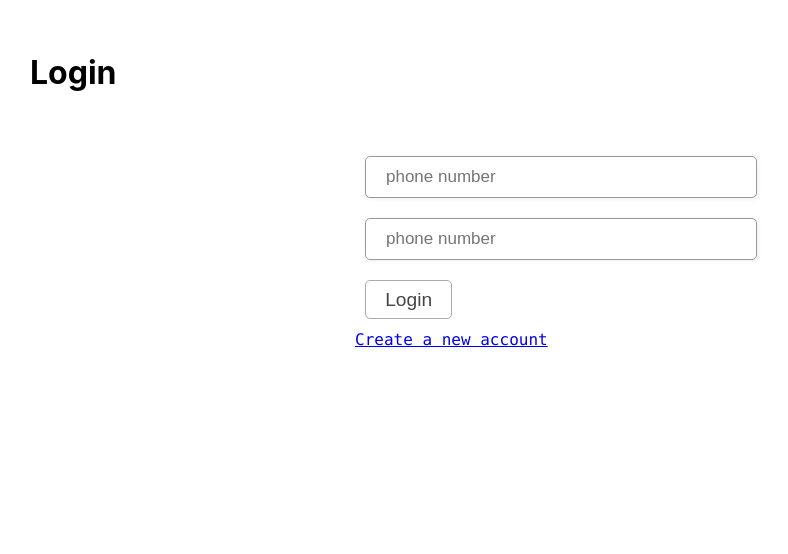
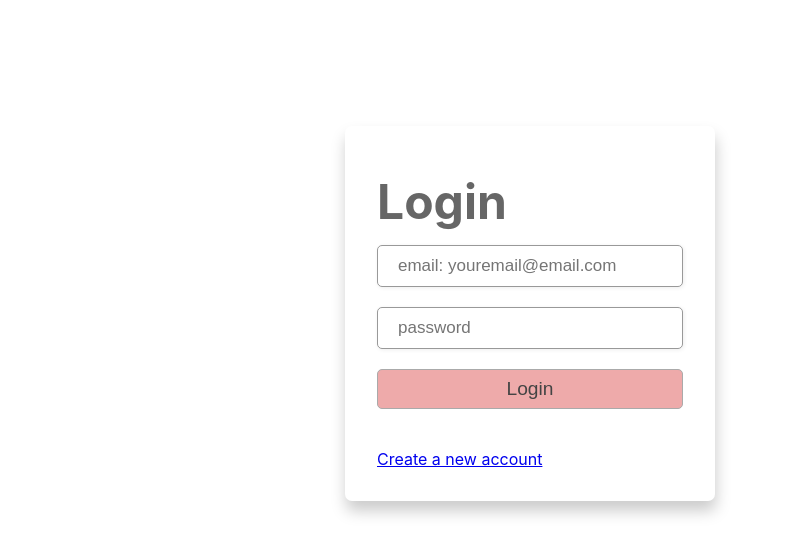
Before and after one commit to giprim/fireAuth, a React (Create React App) app: page / in a window 1280 px wide. Shown: the top 554 px of the page, without its empty margins (110-898 px from the left). Built offline with nearby package versions, Linux system fonts and the light colour scheme.

Commit message:
clean up and refactor code

```diff
--- a/src/App.tsx
+++ b/src/App.tsx
@@ -3,22 +3,16 @@ import { Route, Switch, BrowserRouter } from 'react-router-dom';
 import './App.css';
 import Login from './pages/Login';
 import Signup from './pages/Signup';
-import Home from './pages/Home';
+import Dashboard from './pages/Dashboard';
 import PrivateRouter from './components/PrivateRouter';
-import firebase from 'firebase';
 
 function App() {
-	const [currentUser, setCurrentUser] = useState(null);
-
-	// useEffect(() => {
-	// 	return firebase.auth().onAuthStateChanged(setCurrentUser);
-	// }, [])
 
 	return (
 		<BrowserRouter>
 			<Switch>
 				<Route path='/' exact component={Login} />
-				<PrivateRouter path='/home' component={Home} />
+				<PrivateRouter path='/dashboard' component={Dashboard} />
 				<Route path='/signup' component={Signup} />
 			</Switch>
 		</BrowserRouter>
--- a/src/components/Button.tsx
+++ b/src/components/Button.tsx
@@ -10,7 +10,9 @@ interface IButton extends React.HTMLAttributes<HTMLButtonElement> {
 const BtnElement = styled('button')`
 	font-size: 1.2em;
 	padding: 0.4em 1em;
-	margin: 10px;
+	display: block;
+	width: 100%;
+	margin-bottom: 20px;
 	border: 1px #aaa solid;
 	border-radius: 5px;
 	background: ${({ bgcolor }: IButton) => (bgcolor ? bgcolor : '#fff')};
@@ -22,8 +24,8 @@ const BtnElement = styled('button')`
 	}
 `;
 
-const Button: React.FC<IButton> = ({ text }) => {
-	return <BtnElement text={text}>{text}</BtnElement>;
+const Button: React.FC<IButton> = ({bgcolor, text }) => {
+	return <BtnElement bgcolor={bgcolor} text={text}>{text}</BtnElement>;
 };
 
 export default Button;
--- a/src/components/PrivateRouter.tsx
+++ b/src/components/PrivateRouter.tsx
@@ -1,23 +1,15 @@
-import React, { useEffect } from 'react';
+import React from 'react';
 import { Route, Redirect } from 'react-router-dom';
-import { useSelector, useDispatch } from 'react-redux';
-import firebase from 'firebase';
-import { auth_action } from '../Redux/actions/authActions';
+import { useSelector } from 'react-redux';
 
+/**
+ * Checks for authentication before routing
+ * @param Component
+ * @example
+ * <PrivateRouter path='/home' component={Home} />
+ */
 const PrivateRouter = ({ component: Component, ...rest }: any) => {
 	const auth = useSelector((state: any) => state.auth);
-	const dispatch = useDispatch();
-
-	// useEffect(() => {
-	// 	firebase.auth().onAuthStateChanged(function (user) {
-	// 		if (user) {
-	// 			// User is signed in.
-	// 			dispatch(auth_action(user));
-	// 		}
-	// 	});
-	// }, [dispatch]);
-
-	console.log(auth);
 
 	if (auth) {
 		return <Route {...rest} render={(props) => <Component {...props} />} />;
@@ -25,8 +17,7 @@ const PrivateRouter = ({ component: Component, ...rest }: any) => {
 		return (
 			<Route
 				{...rest}
-				render={(props) => {
-					// const { location } = props;
+				render={() => {
 					return <Redirect to='/' />;
 				}}
 			/>
--- a/src/index.css
+++ b/src/index.css
@@ -1,3 +1,9 @@
+* {
+  padding: 0;
+  margin: 0;
+  box-sizing: border-box;
+}
+
 body {
   margin: 0;
   font-family: -apple-system, BlinkMacSystemFont, 'Segoe UI', 'Roboto', 'Oxygen',
--- a/src/index.tsx
+++ b/src/index.tsx
@@ -3,7 +3,6 @@ import ReactDOM from 'react-dom';
 import { Provider } from 'react-redux';
 import './index.css';
 import App from './App';
-
 import * as serviceWorker from './serviceWorker';
 import Store from './Redux/store';
 
--- /dev/null
+++ b/src/pages/Dashboard.tsx
@@ -0,0 +1,22 @@
+import React from 'react';
+import firebase from '../Firebase/Firebase';
+import { useDispatch } from 'react-redux';
+import { signout } from '../Redux/actions/authActions';
+import { BtnElement } from '../styles/Css';
+
+const Home = () => {
+	const dispatch = useDispatch();
+
+	const logout = () => {
+		firebase.auth().signOut();
+		dispatch(signout());
+	};
+	return (
+		<div>
+			<h2>HOME </h2>
+			<BtnElement onClick={logout}>sign out</BtnElement>
+		</div>
+	);
+};
+
+export default Home;
--- a/src/pages/Home.tsx
+++ /dev/null
@@ -1,23 +0,0 @@
-import React from 'react';
-import firebase from '../Firebase/Firebase';
-import { useDispatch } from 'react-redux';
-import { Redirect } from 'react-router-dom';
-import { signout } from '../Redux/actions/authActions';
-import { BtnElement } from '../styles/Css';
-
-const Home = () => {
-	const dispatch = useDispatch();
-
-	const logout = () => {
-		firebase.auth().signOut();
-		dispatch(signout());
-	};
-	return (
-		<div>
-			<h2>HOME </h2>
-			<BtnElement onClick={logout}>sign out</BtnElement>
-		</div>
-	);
-};
-
-export default Home;
--- a/src/pages/Login.tsx
+++ b/src/pages/Login.tsx
@@ -2,7 +2,7 @@ import React, { useState } from 'react';
 import Container from '../components/Container';
 import Button from '../components/Button';
 import { Link, Redirect } from 'react-router-dom';
-import { InputBox, Form } from '../styles/Css';
+import { InputBox, Form, H1 } from '../styles/Css';
 import { useSelector, useDispatch } from 'react-redux';
 import { PHONE_TEST } from '../functionalities/regularExpressions';
 import firebase from 'firebase';
@@ -41,32 +41,31 @@ const Login = () => {
 	};
 
 	if (auth !== null) {
-		// console.log(auth.additionalUserInfo.providerId);
-		return <Redirect to='/home' />;
+		return <Redirect to='/dashboard' />;
 	}
 
 	return (
 		<Container>
-			<h1>Login</h1>
 			<Form onSubmit={handleSubmit}>
+			<H1>Login</H1>
 				<InputBox
 					onChange={SetInputData}
 					value={data.email}
 					type='email'
 					id='email'
-					placeholder='phone number'
+					placeholder='email: youremail@email.com'
 				/>
 				<InputBox
 					onChange={SetInputData}
 					type='password'
 					id='password'
 					value={data.password}
-					placeholder='phone number'
+					placeholder='password'
 				/>
-				<Button text='Login' />
+				<Button text='Login' bgcolor='#eaa' />
 				<br />
 				<Link to='/signup'>
-					<code>Create a new account</code>
+				Create a new account
 				</Link>
 			</Form>
 		</Container>
--- a/src/pages/Signup.tsx
+++ b/src/pages/Signup.tsx
@@ -1,9 +1,8 @@
 import React, { useState } from 'react';
 import Container from '../components/Container';
-import { Form, InputBox } from '../styles/Css';
+import { Form, InputBox, H1 } from '../styles/Css';
 import { Link } from 'react-router-dom';
 import Button from '../components/Button';
-import { PHONE_TEST } from '../functionalities/regularExpressions';
 import firebase from '../Firebase/Firebase';
 import { useDispatch } from 'react-redux';
 import { auth_action } from '../Redux/actions/authActions';
@@ -38,49 +37,29 @@ const Signup = () => {
 	return (
 		<Container>
 			<Link to='/'>Home</Link>
-			<h1>Sign up</h1>
 
 			<Form onSubmit={handleSubmit}>
+			<H1>Sign up</H1>
 				<div id='recaptcha'></div>
 				<InputBox
 					onChange={SetInputData}
 					value={data.email}
 					type='email'
 					id='email'
-					placeholder='phone number'
+					placeholder='email: youremail@email.com'
 				/>
 				<InputBox
 					onChange={SetInputData}
 					type='password'
 					id='password'
 					value={data.password}
-					placeholder='phone number'
+					placeholder='password'
 				/>
-				<Button text='Register' />
+				<Button text='Register' bgcolor="#aec" />
+			<Link to='/'>Already have an account?</Link>
 			</Form>
 		</Container>
 	);
 };
 
 export default Signup;
-
-// provider
-// 				.verifyPhoneNumber(phoneNumber, recaptcha)
-// 				.then((verificationID) => {
-// 					let verificationCode = prompt(
-// 						'enter the verification code sent to you',
-// 						'',
-// 					);
-// 					if (verificationCode !== null)
-// 						return firebase.auth.PhoneAuthProvider.credential(
-// 							verificationID,
-// 							verificationCode,
-// 						);
-// 				})
-// 				.then((phoneCredential) => {
-// 					if (phoneCredential !== undefined)
-// 						return firebase
-// 							.auth()
-// 							.signInWithCredential(phoneCredential);
-// 				})
-// 				.catch((err) => console.error(err));
--- a/src/styles/Css.ts
+++ b/src/styles/Css.ts
@@ -5,16 +5,19 @@ export const InputBox = styled('input')`
 	border: 1px #999 solid;
 	font-size: 17px;
 	box-shadow: 1px 1px 4px #eee;
-	margin: 10px;
+	margin-bottom: 20px;
 	width: 100%;
 	border-radius: 5px;
 `;
 
 export const Form = styled('form')`
 	padding: 2em;
-	max-width: 350px;
+	max-width: 370px;
 	margin: auto;
+	margin-top: 10%;
+	box-shadow: 1px 10px 15px #cccccc;
 	border: 1px #999999aa;
+	border-radius: 7px;
 `;
 
 export const LayoutBox = styled('div')`
@@ -27,10 +30,18 @@ export const LayoutBox = styled('div')`
 	flex-direction: column;
 `;
 
+export const H1 = styled('h1')`
+	font-size: 3em;
+	color: #666;
+	margin: .3em 0;
+`
+
 export const BtnElement = styled('button')`
 	font-size: 1.2em;
 	padding: 0.4em 1em;
-	margin: 10px;
+	display: block;
+	width: 100%;
+	margin: 10px 0;
 	border: 1px #aaa solid;
 	border-radius: 5px;
 	background: #fff;
```
